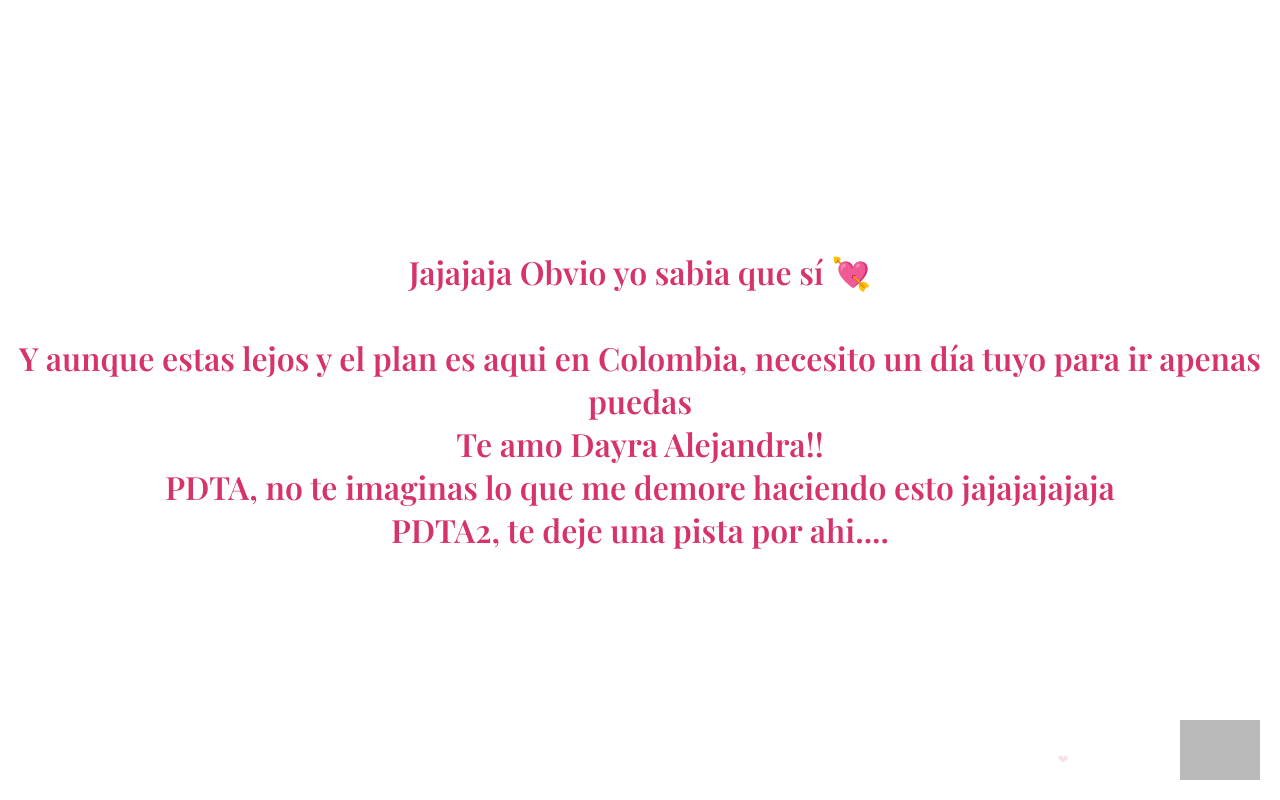
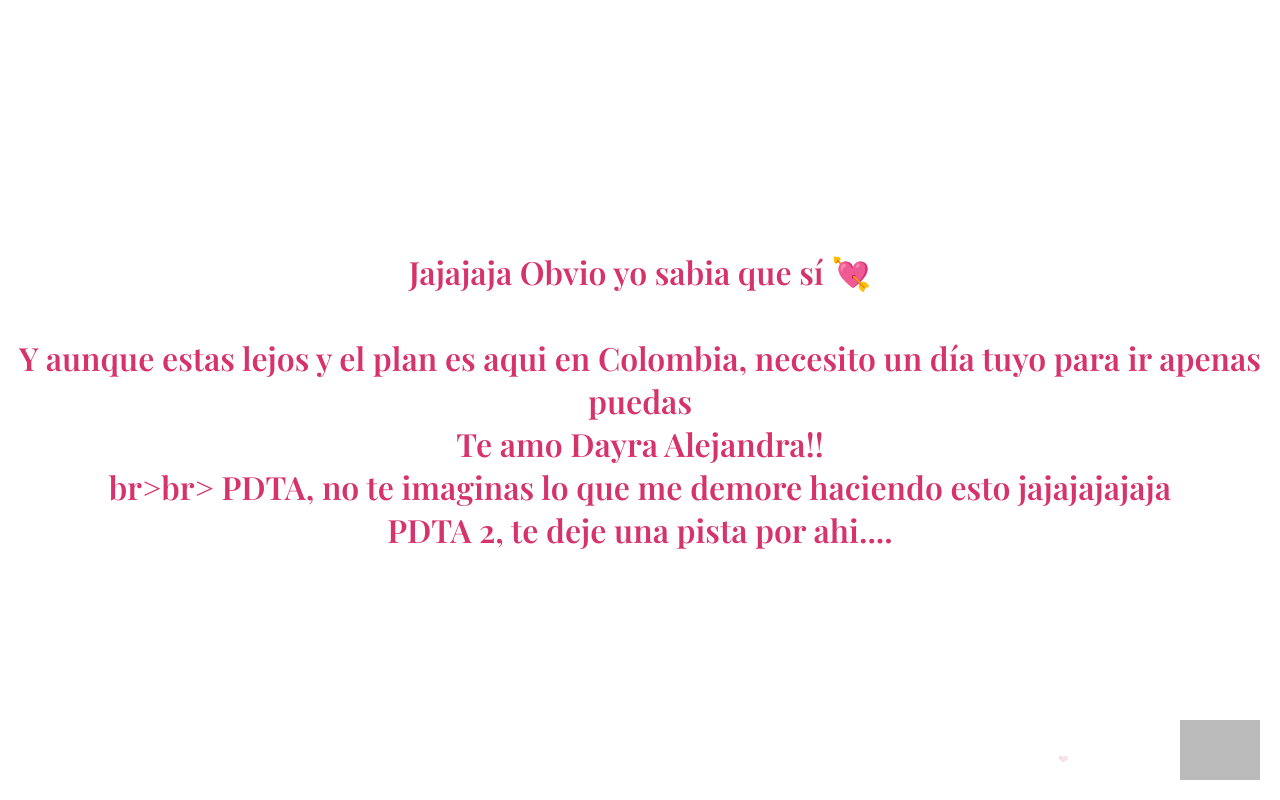
Before and after one commit to enriquelad8/Vidamiaa, a plain HTML site: page index.html in a window 1280 px wide. Both pictures are taken after a click on the button "Re Yes 💖". Shown: the top 800 px of the page. Drawn offline with nearby package versions, Linux system fonts and the light colour scheme; grey boxes are pictures that could not be loaded.

Commit message:
Update index.html

```diff
--- a/index.html
+++ b/index.html
@@ -95,7 +95,7 @@ button {
 <img src="image.jpg" alt="Nosotros"
 style="width:180px; height:180px; object-fit:cover; border-radius:50%; margin-bottom:20px; box-shadow: 0 10px 25px rgba(0,0,0,0.1);">
 
-    <p>Es difícil expresar en una frase lo que significas en mi vida. Pero quiero que sepas que cada reto/meta/alegría/tristeza que nos ponga la vida simplemente los quiero vivir a tu ladoooo.</p>
+    <p>Es difícil expresar en una frase todo lo que significas y lo importante que eres para mi. Pero quiero que sepas que cada reto/meta/alegría/tristeza que nos ponga la vida simplemente los quiero vivir a tu ladoooo.</p>
     <p><strong>¿Quieres ser mi San Valentín de aqui a que me arrugue mas?</strong></p>
 
     <div class="buttons">
@@ -141,9 +141,9 @@ function aceptar() {
         <h1 style="color:#d6336c; font-weight:600;">
         Jajajaja Obvio yo sabia que sí 💘<br><br>
         Y aunque estas lejos y el plan es aqui en Colombia, necesito un día tuyo para ir apenas puedas<br>
-        Te amo Dayra Alejandra!!<br>
+        Te amo Dayra Alejandra!!<br>br>br>
         PDTA, no te imaginas lo que me demore haciendo esto jajajajajaja<br>
-        PDTA2, te deje una pista por ahi....
+        PDTA 2, te deje una pista por ahi....
         </h1>
 <img src="amor.gif"
 style="position:absolute; bottom:20px; right:20px; width:80px; opacity:0.7;">
```
